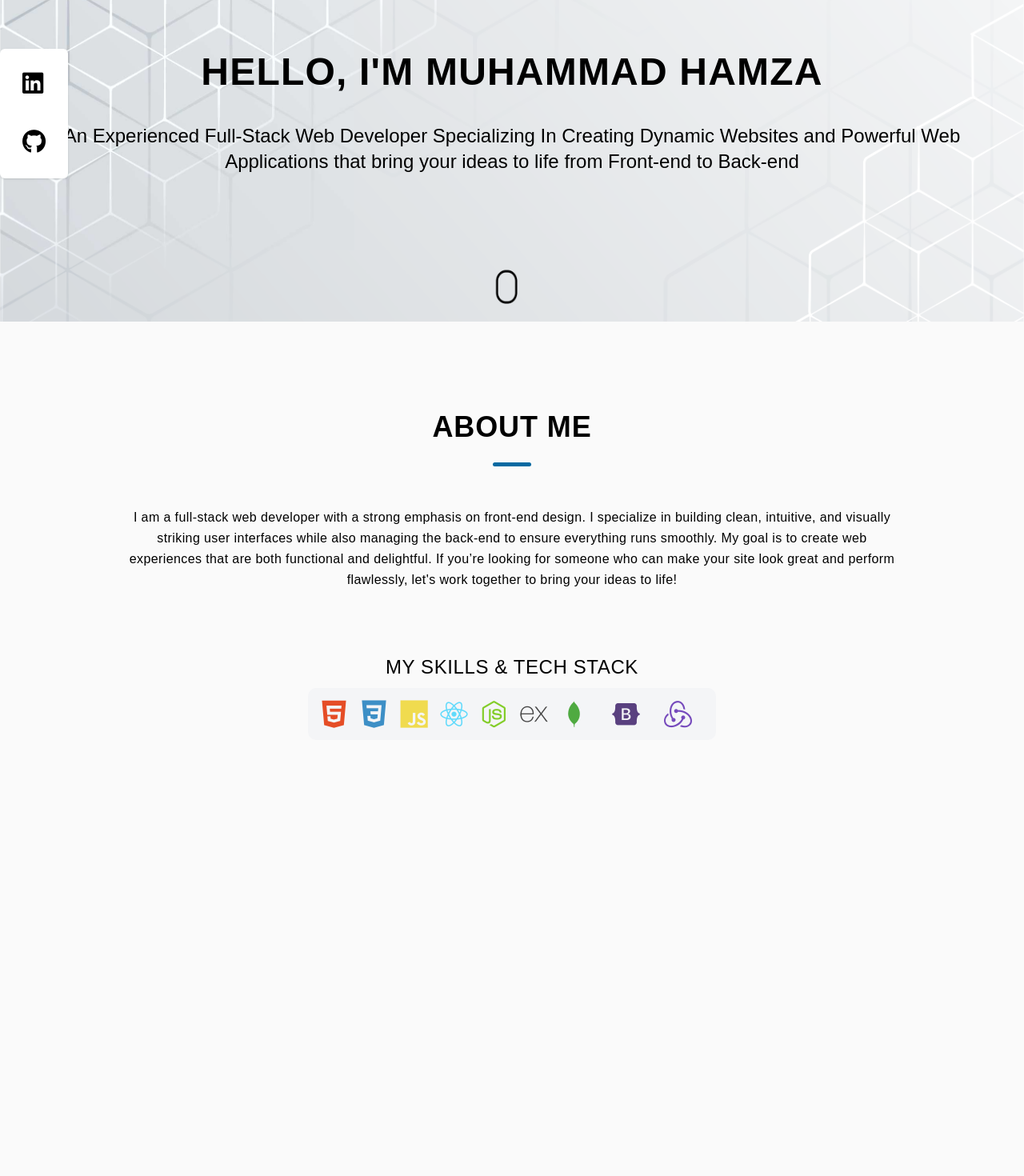
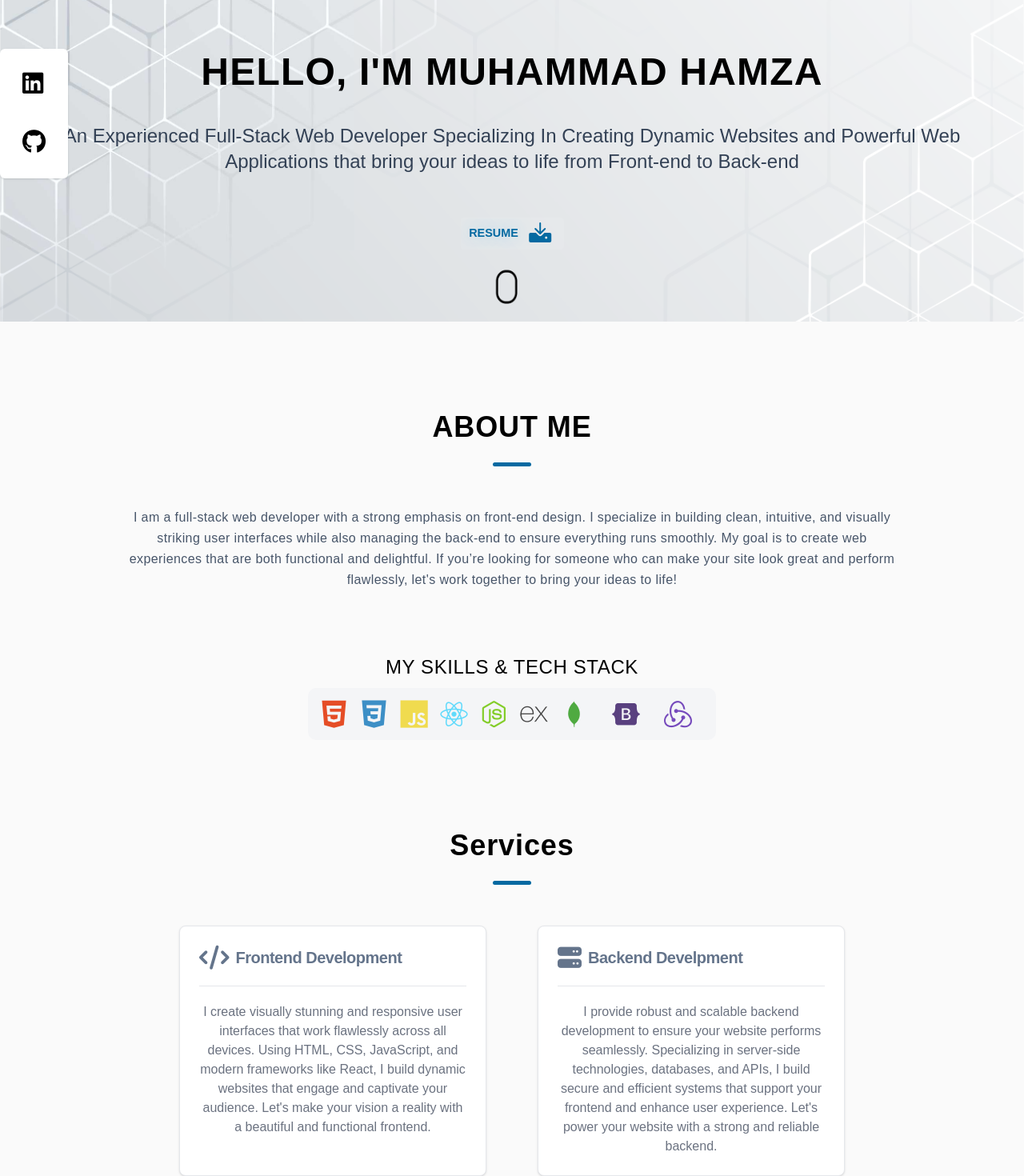
Before and after one commit to mhamza7265/mhamza7265.github.io, a React (Vite) app: page / in a window 1280 px wide. Shown: the part 198-1668 px from the top of the page at 80% size. Before the commit the page ends 1235 px from the top, so only its background shows below. Built offline with nearby package versions, Linux system fonts and the light colour scheme; some icons are missing.

Commit message:
new section

```diff
--- a/package.json
+++ b/package.json
@@ -11,6 +11,7 @@
   },
   "dependencies": {
     "devicon": "^2.16.0",
+    "framer-motion": "^11.3.12",
     "react": "^18.3.1",
     "react-dom": "^18.3.1"
   },
--- a/src/App.css
+++ b/src/App.css
@@ -65,3 +65,57 @@
   margin-right: 15px;
   display: block;
 }
+
+/* .download-btn {
+  border: 1px solid #0369a1;
+  position: absolute;
+  top: 75%;
+  left: 50%;
+  color: #0369a1;
+} */
+
+.download-button {
+  left: 50%;
+  transform: translateX(-50%);
+}
+
+@media only screen and (max-width: 640px) {
+  .download-button {
+    top: 88%;
+  }
+}
+
+.download-btn {
+  color: #0369a1;
+  padding: 3px 10px;
+  display: flex;
+  justify-content: space-between;
+  align-items: center;
+  text-shadow: 0 0 20px #a8d3eb;
+  background: rgba(255, 255, 255, 0.068);
+  overflow: hidden;
+  font-size: 0.9rem;
+  font-weight: 600;
+  gap: 8px;
+  border-radius: 5px;
+  margin: 0 5px;
+  transition: 0.2s;
+  border: 1px solid transparent;
+}
+
+.download-btn:hover {
+  border-color: #0369a1;
+  background: linear-gradient(
+    to bottom,
+    rgba(255, 255, 255, 0.144),
+    rgba(255, 255, 255, 0.247),
+    rgba(255, 255, 255, 0.39)
+  );
+  box-shadow: 0 6px #0369a1;
+  transform: translateY(-6px);
+}
+
+.download-btn:active {
+  transform: translateY(2px);
+  box-shadow: none;
+}
--- a/src/App.jsx
+++ b/src/App.jsx
@@ -2,6 +2,7 @@ import "./App.css";
 import Navbar from "./common/Navbar";
 import About from "./components/About";
 import Hero from "./components/Hero";
+import Services from "./components/Services";
 
 function App() {
   return (
@@ -9,6 +10,7 @@ function App() {
       <Navbar />
       <Hero />
       <About />
+      <Services />
     </>
   );
 }
--- /dev/null
+++ b/src/common/Card.jsx
@@ -0,0 +1,17 @@
+function Card({ icon, title, description }) {
+  return (
+    <div className="mt-10 sm:mt-0 w-3/4 mx-auto sm:mx-8 max-w-sm p-6 bg-white border border-gray-200 rounded-lg shadow dark:bg-gray-800 dark:border-gray-700">
+      <div className="flex justify-left items-center border-b pb-5">
+        <i className={`${icon} text-3xl text-slate-500 mr-2`}></i>
+        <h5 className="text-xl font-semibold tracking-tight text-slate-500 dark:text-white">
+          {title}
+        </h5>
+      </div>
+      <p className="font-normal text-gray-500 dark:text-gray-400 pt-5 text-center">
+        {description}
+      </p>
+    </div>
+  );
+}
+
+export default Card;
--- /dev/null
+++ b/src/common/DownloadBtn.jsx
@@ -0,0 +1,22 @@
+function DownloadBtn({ text, link, download, className }) {
+  return (
+    <div className={`download-button ${className}`}>
+      <a className="download-btn" href={link} download={download}>
+        {text}
+        <svg
+          viewBox="0 0 256 256"
+          height="32"
+          width="38"
+          xmlns="http://www.w3.org/2000/svg"
+        >
+          <path
+            d="M74.34 85.66a8 8 0 0 1 11.32-11.32L120 108.69V24a8 8 0 0 1 16 0v84.69l34.34-34.35a8 8 0 0 1 11.32 11.32l-48 48a8 8 0 0 1-11.32 0ZM240 136v64a16 16 0 0 1-16 16H32a16 16 0 0 1-16-16v-64a16 16 0 0 1 16-16h52.4a4 4 0 0 1 2.83 1.17L111 145a24 24 0 0 0 34 0l23.8-23.8a4 4 0 0 1 2.8-1.2H224a16 16 0 0 1 16 16m-40 32a12 12 0 1 0-12 12a12 12 0 0 0 12-12"
+            fill="currentColor"
+          ></path>
+        </svg>
+      </a>
+    </div>
+  );
+}
+
+export default DownloadBtn;
--- a/src/common/Navbar.jsx
+++ b/src/common/Navbar.jsx
@@ -39,7 +39,7 @@ function Navbar() {
         </a>
         <a
           className="text-base font-semibold tracking-wide ml-10 hover:text-sky-700"
-          href="#"
+          href="#services"
         >
           SERVICES
         </a>
@@ -86,7 +86,7 @@ function Navbar() {
           </a>
         </li>
         <li className="py-3 px-4 border-t">
-          <a className="navlink hover:text-sky-700" href="#">
+          <a className="navlink hover:text-sky-700" href="#services">
             SERVICES
           </a>
         </li>
@@ -100,6 +100,22 @@ function Navbar() {
             CONTACT
           </a>
         </li>
+        <li className="flex justify-center content-center py-3 px-4 border-t">
+          <a
+            href="https://linkedin.com/in/mhamza7265"
+            target="_blank"
+            className="block p-5 hover:bg-slate-100"
+          >
+            <i className="fa-brands fa-linkedin text-3xl"></i>
+          </a>
+          <a
+            href="https://github.com/mhamza7265"
+            target="_blank"
+            className="block p-5 hover:bg-slate-100"
+          >
+            <i className="fa-brands fa-github text-3xl"></i>
+          </a>
+        </li>
       </ul>
     </nav>
   );
--- a/src/components/About.jsx
+++ b/src/components/About.jsx
@@ -5,7 +5,7 @@ function About() {
   return (
     <section id="about" className="about py-28">
       <Heading text="ABOUT ME" />
-      <p className="my-20 w-3/4 text-center mx-auto leading-relaxed tracking-wide">
+      <p className="my-20 w-3/4 text-center mx-auto leading-relaxed tracking-wide text-slate-600">
         {`I am a full-stack web developer with a strong emphasis on front-end design. I
         specialize in building clean, intuitive, and visually striking user
         interfaces while also managing the back-end to ensure everything runs
--- a/src/components/Hero.jsx
+++ b/src/components/Hero.jsx
@@ -1,4 +1,6 @@
 import scrolling from "../assets/images/scrolling.gif";
+import DownloadBtn from "../common/DownloadBtn";
+// import { motion } from "framer-motion";
 
 function Hero() {
   return (
@@ -7,7 +9,7 @@ function Hero() {
         <h1 className="text-4xl sm:text-5xl font-extrabold text-center text-wrap sm:text-nowrap leading-relaxed tracking-wide">
           {`HELLO, I'M MUHAMMAD HAMZA`}
         </h1>
-        <h5 className="text-center text-lg sm:text-2xl  mt-10 leading-relaxed">
+        <h5 className="text-center text-lg sm:text-2xl mt-10 leading-relaxed text-slate-700">
           An Experienced Full-Stack Web Developer Specializing In Creating
           Dynamic Websites and Powerful Web Applications that bring your ideas
           to life from Front-end to Back-end
@@ -34,6 +36,12 @@ function Hero() {
         src={scrolling}
         alt="scroll"
       />
+      <DownloadBtn
+        text="RESUME"
+        link="../../public/resume/Muhammad Hamza Hanif (CV) .pdf"
+        download="Muhammad Hamza Hanif (CV).pdf"
+        className="absolute sm:top-3/4"
+      />
     </section>
   );
 }
--- /dev/null
+++ b/src/components/Services.jsx
@@ -0,0 +1,24 @@
+import Card from "../common/Card";
+import Heading from "../common/Heading";
+
+function Services() {
+  return (
+    <section id="services" className="services">
+      <Heading text="Services" />
+      <div className="block sm:flex justify-center mt-20">
+        <Card
+          icon="fa-solid fa-code"
+          title="Frontend Development"
+          description="I create visually stunning and responsive user interfaces that work flawlessly across all devices. Using HTML, CSS, JavaScript, and modern frameworks like React, I build dynamic websites that engage and captivate your audience. Let's make your vision a reality with a beautiful and functional frontend."
+        />
+        <Card
+          icon="fa-solid fa-server"
+          title="Backend Develpment"
+          description="I provide robust and scalable backend development to ensure your website performs seamlessly. Specializing in server-side technologies, databases, and APIs, I build secure and efficient systems that support your frontend and enhance user experience. Let's power your website with a strong and reliable backend."
+        />
+      </div>
+    </section>
+  );
+}
+
+export default Services;
```
Also changed, not shown: 2 other files (tests, documents, lock files or other folders).
